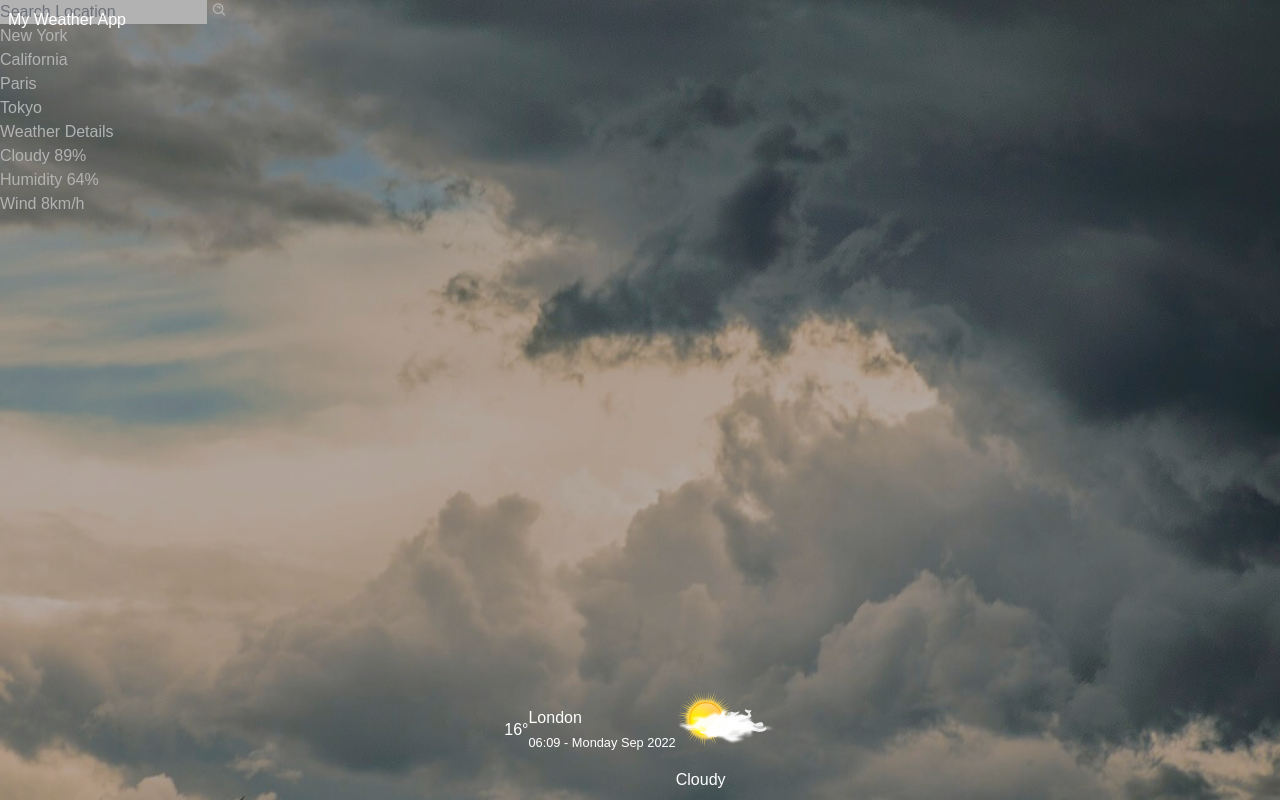
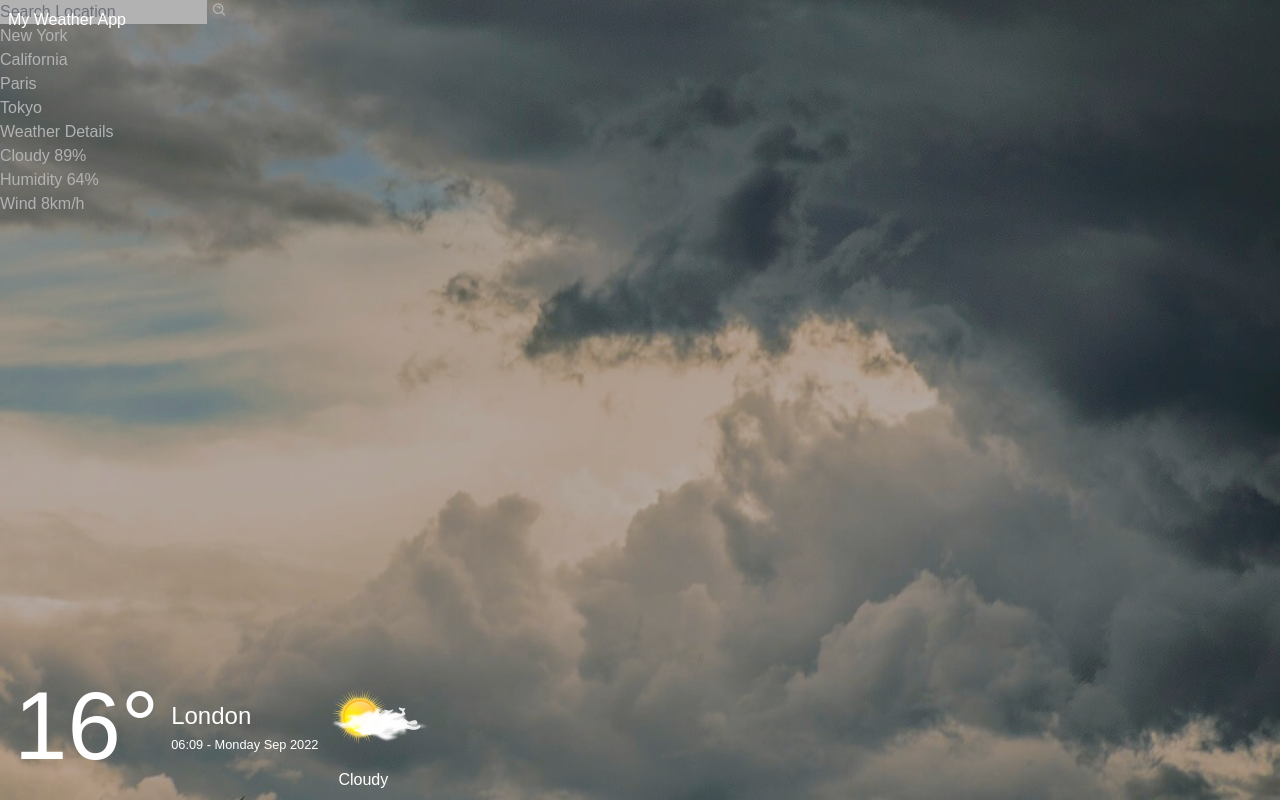
Before and after one commit to Sochuks/weather-app-js, a website: page index.html in a window 1280 px wide. Drawn offline with nearby package versions, Linux system fonts and the light colour scheme.

Commit message:
- Modify data temp

```diff
--- a/index.html
+++ b/index.html
@@ -27,15 +27,15 @@
             <h3 class="brand">My Weather App</h3>
 
             <!--container-->
-            <div class="flex justify-center items-center">
+            <div class="flex justify-start items-center">
 
                 <!--Temp-->
-                <h1 class="temp">16&#176;</h1>
+                <h1 class="temp text-8xl mb-1 mx-1.5">16&#176;</h1>
 
                 <!--City time-->
-                <div class="city-time">
+                <div class="city-time mx-1.5">
                     <!--city-name-->
-                    <h1 class="city-name">London</h1>
+                    <h1 class="city-name text-2xl">London</h1>
 
                     <!--city-time-->
                     <small>
@@ -49,13 +49,13 @@
                 </div>
 
                 <!--Weather-->
-                <div class="weather">
+                <div class="weather mx-1.5">
 
                     <!--weather-icn-->
-                    <img src="dist/img/icon/sunny_to_cloudy.svg" class="icon" alt="icon" width="100" height="100">
+                    <img src="dist/img/icon/sunny_to_cloudy.svg" class="icon block my-0.5" alt="icon" width="100" height="100">
 
                     <!--condition-->
-                    <span class="condition">Cloudy</span>
+                    <span class="condition ml-2">Cloudy</span>
 
                 </div>
 
```
Also changed, not shown: dist/css/output.css.
